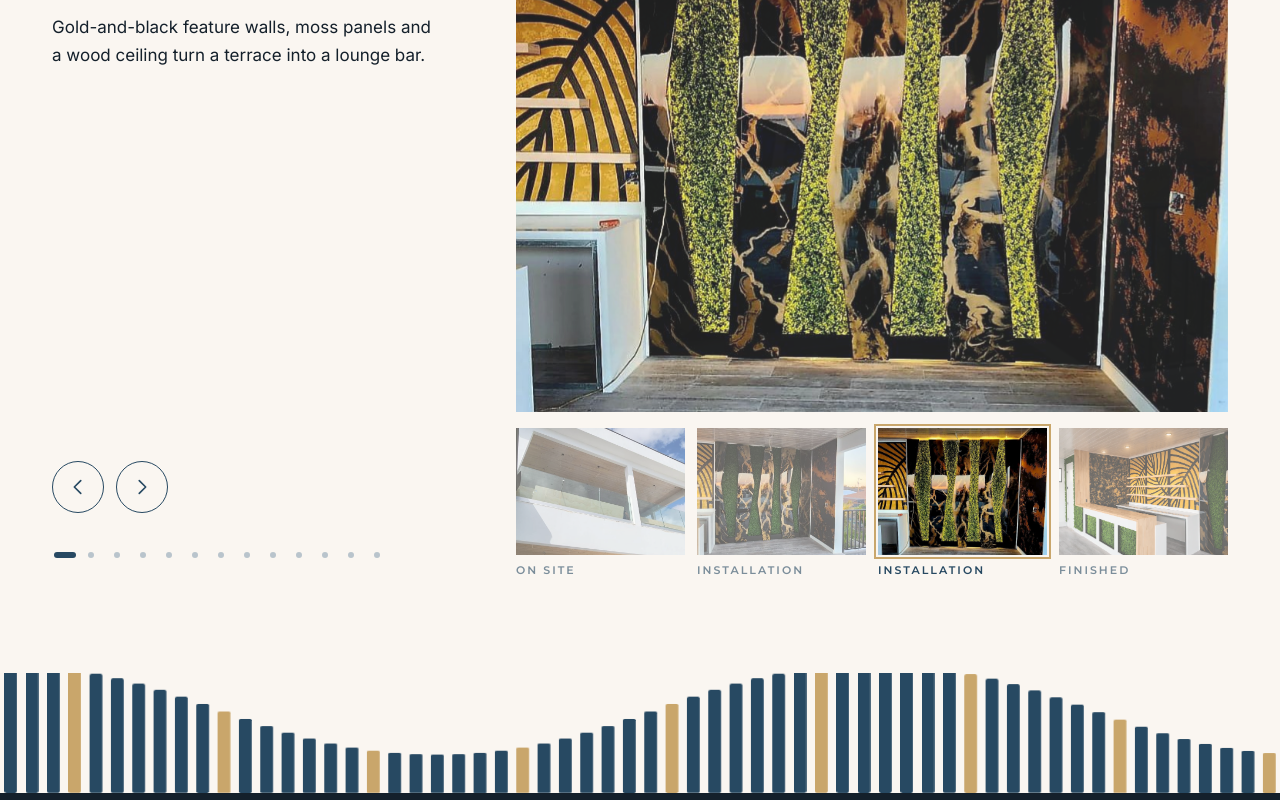
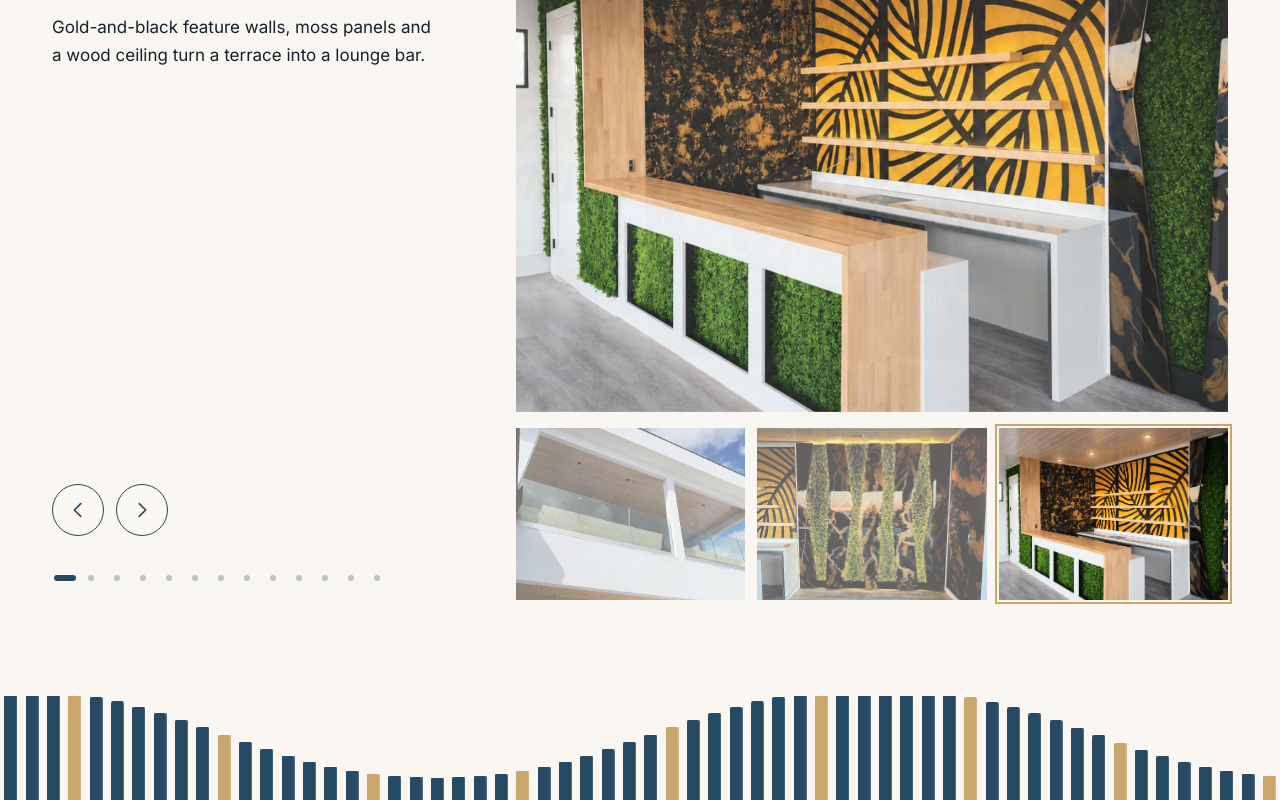
Before and after one commit to adrmorin/homedeco-landing, a React (Vite) app: page / in a window 1280 px wide. Shown: the part 1641-2441 px from the top of the page. Built offline with nearby package versions, Linux system fonts and the light colour scheme.

Commit message:
Hide unfinished photo and remove stage labels

```diff
--- a/src/App.jsx
+++ b/src/App.jsx
@@ -45,7 +45,6 @@ export default function App({ phone = "+1 (754) 210-1105", autoplay = true }) {
   const slideTotal = pad(projects.length);
   const name = pr.name;
   const desc = pr.desc;
-  const stageLabel = pr.photos[photo].label;
   const prev = () => go(slide - 1);
   const next = () => go(slide + 1);
   const dots = projects.map((p, i) => ({
@@ -56,9 +55,8 @@ export default function App({ phone = "+1 (754) 210-1105", autoplay = true }) {
   }));
   const photos = pr.photos.map((ph, i) => ({
     src: asset(ph.src),
-    label: ph.label,
-    alt: pr.name + " - " + ph.label,
-    aria: "Show photo " + (i + 1) + " of " + pr.photos.length + ": " + ph.label,
+    alt: pr.name + " project photo",
+    aria: "Show photo " + (i + 1) + " of " + pr.photos.length,
     op: i === photo ? 1 : 0,
     top: i === photo ? 1 : 0.6,
     ring: i === photo ? "2px solid #C9A66B" : "2px solid transparent",
@@ -156,13 +154,11 @@ Call to schedule a visit
 {photos.map((p,i)=>(<React.Fragment key={i}>
 <img src={p.src} alt={p.alt} style={{"position":"absolute","inset":"0","width":"100%","height":"100%","objectFit":"cover","display":"block","transition":"opacity .9s ease","opacity":p.op}} />
 </React.Fragment>))}
-<div style={{"position":"absolute","left":"16px","top":"16px","display":"inline-flex","alignItems":"center","gap":"8px","padding":"8px 14px","background":"rgba(20,32,43,.85)","color":"#FFFFFF","fontFamily":"'Montserrat',sans-serif","fontWeight":"600","fontSize":"12px","lineHeight":"16px","letterSpacing":"2px","textTransform":"uppercase"}}><span style={{"width":"8px","height":"8px","borderRadius":"50%","background":"#C9A66B","display":"block"}}></span>{stageLabel}</div>
 </div>
 <div style={{"display":"flex","gap":"12px"}}>
 {photos.map((p,i)=>(<React.Fragment key={i}>
 <button type="button" aria-label={p.aria} onClick={p.pick} style={{"flex":"1 1 0","minWidth":"0","border":"0","background":"transparent","padding":"0","cursor":"pointer","display":"flex","flexDirection":"column","gap":"8px","textAlign":"left","opacity":p.top,"transition":"opacity .3s ease"}}>
 <span style={{"display":"block","width":"100%","aspectRatio":"4/3","overflow":"hidden","outline":p.ring,"outlineOffset":"2px"}}><img src={p.src} alt="" style={{"width":"100%","height":"100%","objectFit":"cover","display":"block"}} /></span>
-<span style={{"fontFamily":"'Montserrat',sans-serif","fontWeight":"600","fontSize":"11px","lineHeight":"14px","letterSpacing":"2px","textTransform":"uppercase","color":"#274962"}}>{p.label}</span>
 </button>
 </React.Fragment>))}
 </div>
--- a/src/data.js
+++ b/src/data.js
@@ -5,19 +5,12 @@ export const projects = [
     "photos": [
       {
         "src": "p01a.jpg",
-        "label": "On site"
-      },
-      {
-        "src": "p01b.jpg",
-        "label": "Installation"
       },
       {
         "src": "p01c.jpg",
-        "label": "Installation"
       },
       {
         "src": "p01d-finished.webp",
-        "label": "Finished"
       }
     ]
   },
@@ -27,15 +20,12 @@ export const projects = [
     "photos": [
       {
         "src": "p02a.jpg",
-        "label": "Installation"
       },
       {
         "src": "p02b.jpg",
-        "label": "Finished"
       },
       {
         "src": "p02c-finished.webp",
-        "label": "Finished"
       }
     ]
   },
@@ -45,15 +35,12 @@ export const projects = [
     "photos": [
       {
         "src": "p03a.jpg",
-        "label": "Installation"
       },
       {
         "src": "p03b.jpg",
-        "label": "Finished"
       },
       {
         "src": "p03d.jpg",
-        "label": "Finished"
       }
     ]
   },
@@ -63,15 +50,12 @@ export const projects = [
     "photos": [
       {
         "src": "p04a.jpg",
-        "label": "Finished"
       },
       {
         "src": "p04b.jpg",
-        "label": "Finished"
       },
       {
         "src": "p04c.jpg",
-        "label": "Finished"
       }
     ]
   },
@@ -81,11 +65,9 @@ export const projects = [
     "photos": [
       {
         "src": "p05a.jpg",
-        "label": "Finished"
       },
       {
         "src": "p05b.jpg",
-        "label": "Finished"
       }
     ]
   },
@@ -95,15 +77,12 @@ export const projects = [
     "photos": [
       {
         "src": "p06a.jpg",
-        "label": "Finished"
       },
       {
         "src": "p06b.jpg",
-        "label": "Finished"
       },
       {
         "src": "p06c-finished.webp",
-        "label": "Finished"
       }
     ]
   },
@@ -113,15 +92,12 @@ export const projects = [
     "photos": [
       {
         "src": "p07a.jpg",
-        "label": "Finished"
       },
       {
         "src": "p07b.jpg",
-        "label": "Finished"
       },
       {
         "src": "p07c.jpg",
-        "label": "Finished"
       }
     ]
   },
@@ -131,15 +107,12 @@ export const projects = [
     "photos": [
       {
         "src": "p08a.jpg",
-        "label": "Finished"
       },
       {
         "src": "p08b.jpg",
-        "label": "Finished"
       },
       {
         "src": "p08c.jpg",
-        "label": "Finished"
       }
     ]
   },
@@ -149,15 +122,12 @@ export const projects = [
     "photos": [
       {
         "src": "p09a.jpg",
-        "label": "Finished"
       },
       {
         "src": "p09b.jpg",
-        "label": "Finished"
       },
       {
         "src": "p09c.jpg",
-        "label": "Finished"
       }
     ]
   },
@@ -167,11 +137,9 @@ export const projects = [
     "photos": [
       {
         "src": "p10a.jpg",
-        "label": "Finished"
       },
       {
         "src": "p10b.jpg",
-        "label": "Finished"
       }
     ]
   },
@@ -181,11 +149,9 @@ export const projects = [
     "photos": [
       {
         "src": "p11a.jpg",
-        "label": "Installation"
       },
       {
         "src": "p11b.jpg",
-        "label": "Finished"
       }
     ]
   },
@@ -195,15 +161,12 @@ export const projects = [
     "photos": [
       {
         "src": "p12b.jpg",
-        "label": "Finished"
       },
       {
         "src": "p12c.jpg",
-        "label": "Installation"
       },
       {
         "src": "p12d.jpg",
-        "label": "Finished"
       }
     ]
   },
@@ -213,11 +176,9 @@ export const projects = [
     "photos": [
       {
         "src": "p13a.jpg",
-        "label": "Finished"
       },
       {
         "src": "p13b.jpg",
-        "label": "Finished"
       }
     ]
   }
```
